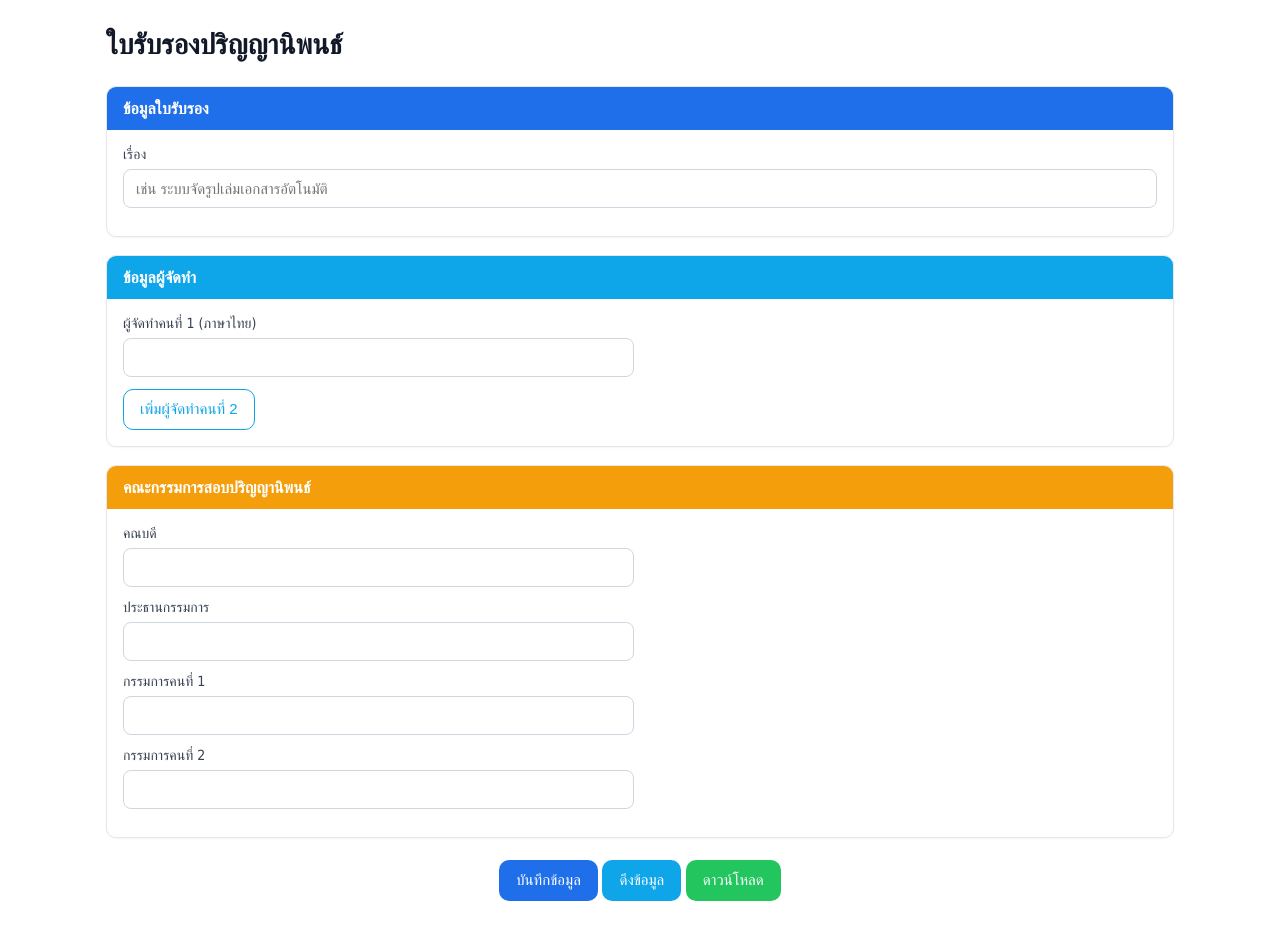
After one commit to Reungwit/webdoc, a Django app: page /certificate/ in a window 1280 px wide. The commit adds this page. Run offline with Django 5.2, Linux system fonts and the light colour scheme; a user stored in the database is signed in; data comes from the database, SQL or seed files in the repository.

Commit message:
ใบรับรอง

```diff
--- a/webdoc/backend/urls.py
+++ b/webdoc/backend/urls.py
@@ -24,7 +24,8 @@ urlpatterns = [
 
      # เพิ่ม URL pattern สำหรับ intro_view
     path('intro/', views.intro_view, name='intro_view'),
-
+    # ใบรับรองปริญญานิพนธ์
+    path('certificate/', views.certificate_view, name='certificate'),
 
 
 ]
--- a/webdoc/backend/views.py
+++ b/webdoc/backend/views.py
@@ -9,11 +9,11 @@ from man_doc.doc_cover import doc_cover_th, doc_cover_en, doc_cover_sec  # <--
 import json
 
 
-
 #ส่วนที่ทำเพิ่ม
 from man_doc.doc_intro import doc_intro  # <-- import doc_intro ที่เราสร้าง
 from django.contrib import messages
-
+from .models import Certificate
+from man_doc.doc_certificate import doc_certificate
 
 # Register / Login / Logout
 def register_view(request):
@@ -74,6 +74,10 @@ def sp_project_form_2_view(request):
 
 def intro_view(request):
     return render(request, 'intro.html')
+
+def certificate_view(request):
+    initial = {}
+    return render(request, 'certificate.html', {'initial': initial})
 
 def chapter_1_view(request):
     return render(request, 'chapter_1.html')
@@ -442,3 +446,104 @@ def intro_view(request):
             return response
 
     return render(request, 'intro.html', {'initial': initial})
+
+
+# ใบรับรอง
+@login_required
+# ---------- helper: แปลง model -> initial dict ให้ตรงกับ template ----------
+def _initial_from_cert(cert):
+    return {
+        'topic'      : cert.topic or '',
+        'author1'    : cert.author1 or '',
+        'author2'    : cert.author2 or '',
+        'dean'       : cert.dean or '',
+        'chairman'   : cert.chairman or '',
+        'committee1' : cert.committee1 or '',
+        'committee2' : cert.committee2 or '',
+    }
+
+@login_required
+def certificate_view(request):
+    user = request.user
+    initial = {}
+    action = request.POST.get('action', '')
+
+    if request.method == 'POST':
+
+        # ----- 1) ดึงข้อมูลจากฐานข้อมูลมาแสดงในฟอร์ม -----
+        if action == 'get_certificate':
+            try:
+                cert = Certificate.objects.get(user=user)
+                initial = _initial_from_cert(cert)
+                messages.success(request, 'ดึงข้อมูลใบรับรองสำเร็จ')
+            except Certificate.DoesNotExist:
+                messages.info(request, 'ยังไม่มีข้อมูลใบรับรองสำหรับผู้ใช้นี้')
+            return render(request, 'certificate.html', {'initial': initial})
+
+        # ----- 2) บันทึกข้อมูลลงฐานข้อมูล -----
+        elif action == 'save_certificate':
+            form_data = {
+                'topic'     : request.POST.get('topic', '').strip(),
+                'author1'   : request.POST.get('author1', '').strip(),
+                'author2'   : request.POST.get('author2', '').strip(),
+                'dean'      : request.POST.get('dean', '').strip(),
+                'chairman'  : request.POST.get('chairman', '').strip(),
+                'committee1': request.POST.get('committee1', '').strip(),
+                'committee2': request.POST.get('committee2', '').strip(),
+            }
+            Certificate.objects.update_or_create(user=user, defaults=form_data)
+            messages.success(request, 'บันทึกข้อมูลใบรับรองเรียบร้อยแล้ว')
+            # กลับหน้าเดิมให้ฟอร์มว่าง (ผู้ใช้ต้องกด "ดึงข้อมูล" เองหากอยากเห็นข้อมูล)
+            return redirect('certificate')
+
+        # ----- 3) ดาวน์โหลดเอกสาร (.docx) -----
+        elif action == 'generate_certificate':
+            # 3.1 อ่านจากฟอร์ม (ถ้าผู้ใช้พิมพ์ไว้หน้าเดียวกับการดาวน์โหลด)
+            topic       = request.POST.get('topic', '').strip()
+            author1     = request.POST.get('author1', '').strip()
+            author2     = request.POST.get('author2', '').strip()
+            dean        = request.POST.get('dean', '').strip()
+            chairman    = request.POST.get('chairman', '').strip()
+            committee1  = request.POST.get('committee1', '').strip()
+            committee2  = request.POST.get('committee2', '').strip()
+
+            # 3.2 ถ้าฟอร์มว่าง ให้ fallback ไปดึงค่าล่าสุดจากฐานข้อมูล
+            if not any([topic, author1, author2, dean, chairman, committee1, committee2]):
+                try:
+                    cert = Certificate.objects.get(user=user)
+                    topic       = cert.topic or ''
+                    author1     = cert.author1 or ''
+                    author2     = cert.author2 or ''
+                    dean        = cert.dean or ''
+                    chairman    = cert.chairman or ''
+                    committee1  = cert.committee1 or ''
+                    committee2  = cert.committee2 or ''
+                except Certificate.DoesNotExist:
+                    messages.error(request, 'ยังไม่มีข้อมูลสำหรับสร้างเอกสาร โปรดบันทึกหรือกดดึงข้อมูลก่อน')
+                    return redirect('certificate')
+
+            # 3.3 เรียกฟังก์ชันสร้างเอกสาร
+            try:
+                doc = doc_certificate(
+                    topic,
+                    author1,
+                    author2,
+                    dean,
+                    chairman,
+                    committee1,
+                    committee2,
+                )
+            except Exception as e:
+                messages.error(request, f'สร้างเอกสารล้มเหลว: {e}')
+                return redirect('certificate')
+
+            # 3.4 ส่งไฟล์ออกเป็น response ให้ดาวน์โหลด
+            response = HttpResponse(
+                content_type='application/vnd.openxmlformats-officedocument.wordprocessingml.document'
+            )
+            response['Content-Disposition'] = 'attachment; filename=certificate.docx'
+            doc.save(response)
+            return response
+
+    # --- GET: แสดงฟอร์มว่างเสมอ ---
+    return render(request, 'certificate.html', {'initial': {}})
--- /dev/null
+++ b/webdoc/static/css/certificate.css
@@ -0,0 +1,132 @@
+/* ===== Reset & Base ===== */
+* { box-sizing: border-box; }
+html, body { margin: 0; padding: 0; }
+body {
+  font-family: "Tahoma", "Sarabun", "TH SarabunPSK", system-ui, -apple-system, sans-serif;
+  color: #1f2937;
+  background: #ffffff;
+}
+
+h1 { font-size: 28px; margin: 0 0 16px 0; font-weight: 700; color: #111827; }
+.mb-4 { margin-bottom: 24px; }
+.text-center { text-align: center; }
+.me-2 { margin-right: 8px; }
+
+/* ===== Layout ===== */
+.container {
+  max-width: 1100px;
+  margin: 28px auto 40px;
+  padding: 0 16px;
+}
+
+/* ===== Card ===== */
+.card {
+  border: 1px solid #e5e7eb;
+  border-radius: 10px;
+  background: #fff;
+  margin-bottom: 18px;
+  overflow: hidden;
+  box-shadow: 0 1px 2px rgba(0,0,0,.04);
+}
+
+.card-header {
+  padding: 12px 16px;
+  font-weight: 600;
+  color: #fff;
+}
+
+.bg-primary { background: #1f6feb; }      /* น้ำเงินเข้ม */
+.bg-info    { background: #0ea5e9; }      /* ฟ้า */
+.bg-warning { background: #f59e0b; }      /* เหลืองส้ม */
+
+.card-body {
+  padding: 16px;
+}
+
+/* ===== Grid ===== */
+.row {
+  display: grid;
+  grid-template-columns: 1fr;
+  gap: 12px;
+  margin-bottom: 12px;
+}
+.col-12 { grid-column: 1 / -1; }
+
+@media (min-width: 768px) {
+  .row { grid-template-columns: repeat(12, 1fr); }
+  .col-md-6 { grid-column: span 6; }
+}
+
+/* ===== Form Controls ===== */
+.form-label {
+  display: block;
+  font-size: 14px;
+  margin-bottom: 6px;
+  color: #374151;
+}
+
+.form-control {
+  width: 100%;
+  padding: 10px 12px;
+  border: 1px solid #cfd6df;
+  border-radius: 8px;
+  font-size: 15px;
+  outline: none;
+  transition: border-color .2s, box-shadow .2s;
+  background-color: #fff;
+}
+
+.form-control:focus {
+  border-color: #1f6feb;
+  box-shadow: 0 0 0 3px rgba(31,111,235,0.12);
+}
+
+/* ===== Buttons ===== */
+.btn {
+  display: inline-block;
+  border: 1px solid transparent;
+  border-radius: 10px;
+  padding: 10px 16px;
+  font-size: 15px;
+  cursor: pointer;
+  text-decoration: none;
+  line-height: 1.25;
+  transition: transform .05s ease, box-shadow .15s ease, background .2s, color .2s, border-color .2s;
+  user-select: none;
+}
+
+.btn:active { transform: translateY(1px); }
+.btn-lg { padding: 12px 18px; font-size: 16px; }
+
+.btn-primary { background: #1f6feb; color: #fff; }
+.btn-primary:hover { background: #1a5dcb; }
+
+.btn-info { background: #0ea5e9; color: #fff; }
+.btn-info:hover { background: #0b8ec7; }
+
+.btn-success { background: #22c55e; color: #fff; }
+.btn-success:hover { background: #1ea653; }
+
+.btn-outline-info {
+  background: #fff; color: #0ea5e9; border: 1px solid #0ea5e9;
+}
+.btn-outline-info:hover { background: rgba(14,165,233,.08); }
+
+.btn-outline-warning {
+  background: #fff; color: #f59e0b; border: 1px solid #f59e0b;
+}
+.btn-outline-warning:hover { background: rgba(245,158,11,.1); }
+
+/* ===== Actions area ===== */
+.actions { margin: 22px 0 36px; }
+
+/* ===== Messages ===== */
+.messages {
+  list-style: none; padding: 0; margin: 0 0 16px 0;
+}
+.messages li {
+  padding: 10px 12px; border-radius: 8px; margin-bottom: 8px;
+  background: #f3f4f6; color: #111827; border: 1px solid #e5e7eb;
+}
+.messages li.success { background: #ecfdf5; border-color: #bbf7d0; color: #065f46; }
+.messages li.error   { background: #fef2f2; border-color: #fecaca; color: #991b1b; }
--- /dev/null
+++ b/webdoc/templates/certificate.html
@@ -0,0 +1,141 @@
+<!doctype html>
+<html lang="th">
+{% load static %}
+<head>
+  <meta charset="utf-8">
+  <title>ใบรับรองปริญญานิพนธ์</title>
+  <link rel="stylesheet" href="{% static 'css/certificate.css' %}">
+</head>
+<body>
+  <div class="container">
+
+    {% if messages %}
+    <ul class="messages">
+      {% for message in messages %}
+      <li{% if message.tags %} class="{{ message.tags }}" {% endif %}>{{ message }}</li>
+      {% endfor %}
+    </ul>
+    {% endif %}
+
+    <h1 class="mb-4">ใบรับรองปริญญานิพนธ์</h1>
+
+    <form id="certForm" method="post" action="{% url 'certificate' %}">
+      {% csrf_token %}
+
+      <!-- ===== ข้อมูลใบรับรอง ===== -->
+      <div class="card">
+        <div class="card-header bg-primary">ข้อมูลใบรับรอง</div>
+        <div class="card-body">
+          <div class="row">
+            <div class="col-12">
+              <label class="form-label" for="id_topic">เรื่อง</label>
+              <input type="text" id="id_topic" class="form-control" name="topic"
+                     value="{{ initial.topic|default:'' }}"
+                     placeholder="เช่น ระบบจัดรูปเล่มเอกสารอัตโนมัติ">
+            </div>
+          </div>
+        </div>
+      </div>
+
+      <!-- ===== ข้อมูลผู้จัดทำ ===== -->
+      <div class="card">
+        <div class="card-header bg-info">ข้อมูลผู้จัดทำ</div>
+        <div class="card-body">
+          <div class="row">
+            <div class="col-12 col-md-6">
+              <label class="form-label" for="id_author1">ผู้จัดทำคนที่ 1 (ภาษาไทย)</label>
+              <input type="text" id="id_author1" class="form-control" name="author1"
+                     value="{{ initial.author1|default:'' }}">
+            </div>
+          </div>
+
+          <div id="author2_block" style="{% if not initial.author2 %}display:none{% endif %}">
+            <div class="row">
+              <div class="col-12 col-md-6">
+                <label class="form-label" for="id_author2">ผู้จัดทำคนที่ 2 (ภาษาไทย)</label>
+                <input type="text" id="id_author2" class="form-control" name="author2"
+                       value="{{ initial.author2|default:'' }}">
+              </div>
+            </div>
+          </div>
+
+          <button type="button" class="btn btn-outline-info" id="toggleAuthor2Btn">
+            {% if initial.author2 %}ลบผู้จัดทำคนที่ 2{% else %}เพิ่มผู้จัดทำคนที่ 2{% endif %}
+          </button>
+        </div>
+      </div>
+
+      <!-- ===== คณะกรรมการสอบปริญญานิพนธ์ ===== -->
+      <div class="card">
+        <div class="card-header bg-warning">คณะกรรมการสอบปริญญานิพนธ์</div>
+        <div class="card-body">
+
+          <!-- คณบดี -->
+          <div class="row">
+            <div class="col-12 col-md-6">
+              <label class="form-label" for="id_dean">คณบดี</label>
+              <input type="text" id="id_dean" class="form-control" name="dean"
+                     value="{{ initial.dean|default:'' }}">
+            </div>
+          </div>
+
+          <!-- ประธานกรรมการ -->
+          <div class="row">
+            <div class="col-12 col-md-6">
+              <label class="form-label" for="id_chairman">ประธานกรรมการ</label>
+              <input type="text" id="id_chairman" class="form-control" name="chairman"
+                     value="{{ initial.chairman|default:'' }}">
+            </div>
+          </div>
+
+          <!-- กรรมการคนที่ 1 -->
+          <div class="row">
+            <div class="col-12 col-md-6">
+              <label class="form-label" for="id_committee1">กรรมการคนที่ 1</label>
+              <input type="text" id="id_committee1" class="form-control" name="committee1"
+                     value="{{ initial.committee1|default:'' }}">
+            </div>
+          </div>
+
+          <!-- กรรมการคนที่ 2 -->
+          <div class="row">
+            <div class="col-12 col-md-6">
+              <label class="form-label" for="id_committee2">กรรมการคนที่ 2</label>
+              <input type="text" id="id_committee2" class="form-control" name="committee2"
+                     value="{{ initial.committee2|default:'' }}">
+            </div>
+          </div>
+
+        </div>
+      </div>
+
+      <!-- ===== ปุ่ม Action ===== -->
+      <div class="actions text-center">
+        <button type="submit" name="action" value="save_certificate" class="btn btn-primary">บันทึกข้อมูล</button>
+        <button type="submit" name="action" value="get_certificate" class="btn btn-info">ดึงข้อมูล</button>
+        <button type="submit" name="action" value="generate_certificate" class="btn btn-success">ดาวน์โหลด</button>
+      </div>
+    </form>
+  </div>
+
+  <script>
+    // Toggle ผู้จัดทำคนที่ 2 (ยังคงไว้ตามที่ต้องการ)
+    (function () {
+      var btn = document.getElementById('toggleAuthor2Btn');
+      var block = document.getElementById('author2_block');
+      var input = document.getElementById('id_author2');
+      btn.addEventListener('click', function () {
+        var showing = block.style.display === 'block';
+        if (showing) {
+          block.style.display = 'none';
+          if (input) input.value = '';
+          btn.textContent = 'เพิ่มผู้จัดทำคนที่ 2';
+        } else {
+          block.style.display = 'block';
+          btn.textContent = 'ลบผู้จัดทำคนที่ 2';
+        }
+      });
+    })();
+  </script>
+</body>
+</html>
--- a/webdoc/templates/index.html
+++ b/webdoc/templates/index.html
@@ -35,6 +35,12 @@
             <h3>หน้าปก</h3>
             <p></p>
             <a href="{% url 'cover' %}" class="card-button">ไปยังหน้านี้</a>
+        </div>
+         <!-- ✅ ใหม่: ใบรับรองปริญญานิพนธ์ -->
+        <div class="card">
+            <h3>ใบรับรองปริญญานิพนธ์</h3>
+            <p></p>
+            <a href="{% url 'certificate' %}" class="card-button">ไปยังหน้านี้</a>
         </div>
         <div class="card">
             <h3>บทคัดย่อ</h3>
```
Also changed, not shown: webdoc/backend/models.py (+37 -0 lines), webdoc/man_doc/doc_certificate.py (added, +165 -0 lines).
